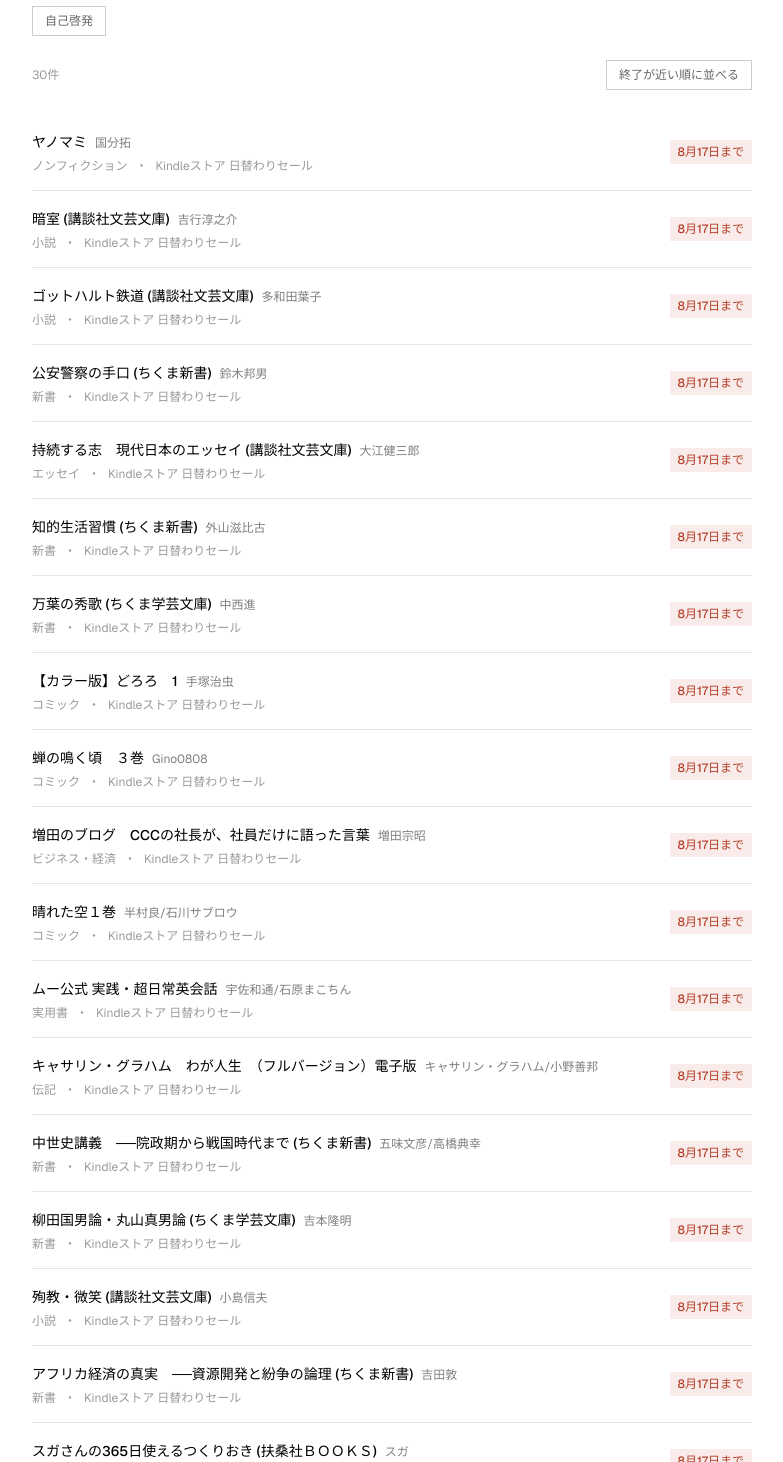
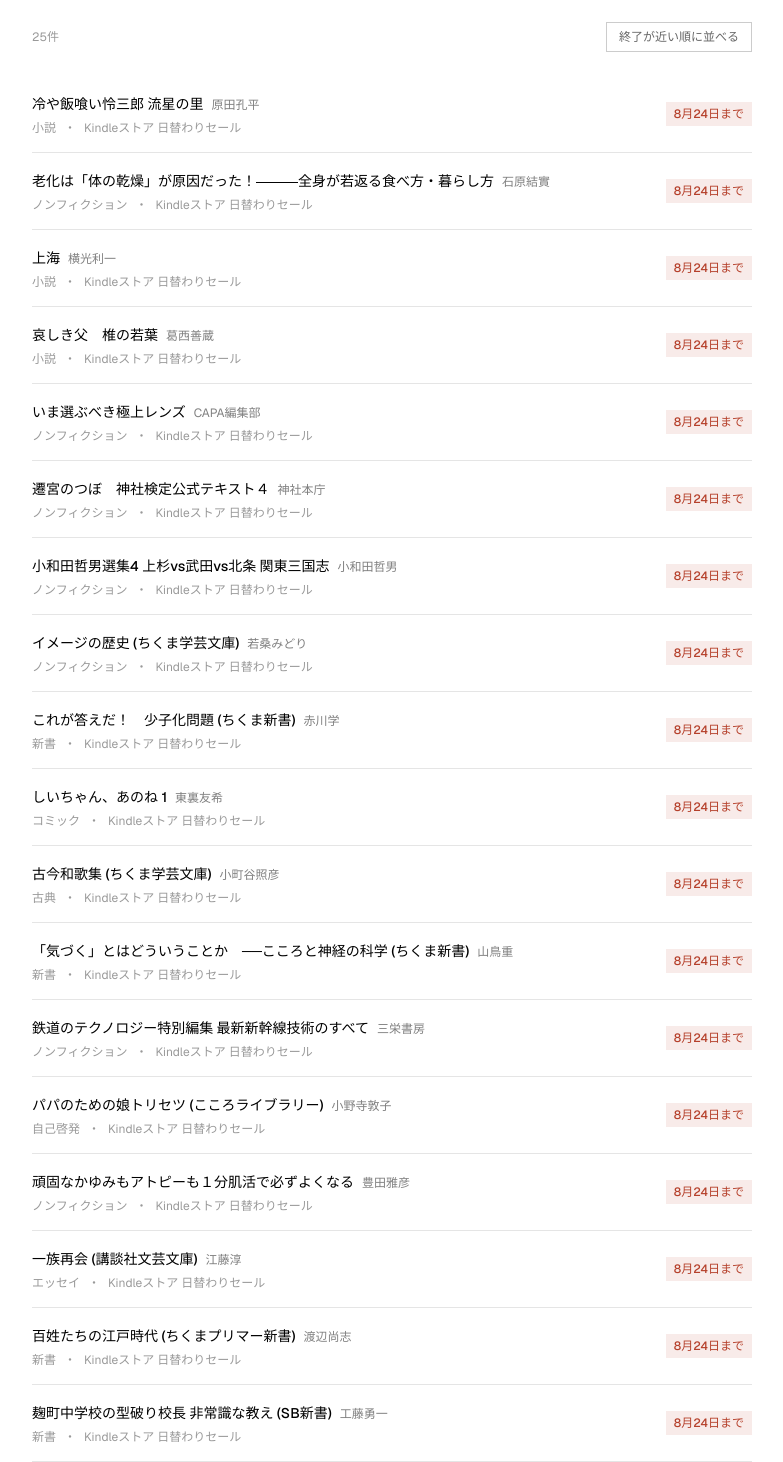
Before and after one commit to Wtr1818/kindle-sensho, a Next.js app: page /today-sale in a window 1280 px wide. Shown: the part 348-1810 px from the top of the page, without its empty margins (248-1031 px from the left). Built offline with nearby package versions, Linux system fonts and the light colour scheme.

Commit message:
セール情報を日次更新（2026-08-24）
サマーセール第2弾・早川書房夏の大感謝セール（ともに8/20終了）に紐づく既存11記事のonSaleフラグをfalseに戻し、本日のKindle日替わりセール25件をdailySaleList.tsに反映

```diff
--- a/data/dailySaleList.ts
+++ b/data/dailySaleList.ts
@@ -10,277 +10,232 @@
   saleEndsAt?: string;
 };
 
-export const dailySaleUpdatedAt = "2026-08-18";
+export const dailySaleUpdatedAt = "2026-08-24";
 
 export const dailySaleList: SaleListItem[] = [
   {
-    title: "ヤノマミ",
-    author: "国分拓",
-    asin: "B008OB59L2",
-    link: "https://www.amazon.co.jp/dp/B008OB59L2/?tag=yomimado91-22",
+    title: "冷や飯喰い怜三郎 流星の里",
+    author: "原田孔平",
+    asin: "B009SJ918Q",
+    link: "https://www.amazon.co.jp/dp/B009SJ918Q/?tag=yomimado91-22",
+    saleName: "Kindleストア 日替わりセール",
+    genre: "小説",
+    saleEndsAt: "2026-08-25",
+  },
+  {
+    title: "老化は「体の乾燥」が原因だった！―――全身が若返る食べ方・暮らし方",
+    author: "石原結實",
+    asin: "B00EU9MZQ4",
+    link: "https://www.amazon.co.jp/dp/B00EU9MZQ4/?tag=yomimado91-22",
     saleName: "Kindleストア 日替わりセール",
     genre: "ノンフィクション",
-    saleEndsAt: "2026-08-18",
+    saleEndsAt: "2026-08-25",
   },
   {
-    title: "暗室 (講談社文芸文庫)",
-    author: "吉行淳之介",
-    asin: "B00GY19JJ2",
-    link: "https://www.amazon.co.jp/dp/B00GY19JJ2/?tag=yomimado91-22",
+    title: "上海",
+    author: "横光利一",
+    asin: "B00GYTHSR4",
+    link: "https://www.amazon.co.jp/dp/B00GYTHSR4/?tag=yomimado91-22",
     saleName: "Kindleストア 日替わりセール",
     genre: "小説",
-    saleEndsAt: "2026-08-18",
+    saleEndsAt: "2026-08-25",
   },
   {
-    title: "ゴットハルト鉄道 (講談社文芸文庫)",
-    author: "多和田葉子",
-    asin: "B00HSGLEWW",
-    link: "https://www.amazon.co.jp/dp/B00HSGLEWW/?tag=yomimado91-22",
+    title: "哀しき父　椎の若葉",
+    author: "葛西善蔵",
+    asin: "B00J4GE6ZG",
+    link: "https://www.amazon.co.jp/dp/B00J4GE6ZG/?tag=yomimado91-22",
     saleName: "Kindleストア 日替わりセール",
     genre: "小説",
-    saleEndsAt: "2026-08-18",
+    saleEndsAt: "2026-08-25",
   },
   {
-    title: "公安警察の手口 (ちくま新書)",
-    author: "鈴木邦男",
-    asin: "B00HULD5RW",
-    link: "https://www.amazon.co.jp/dp/B00HULD5RW/?tag=yomimado91-22",
+    title: "いま選ぶべき極上レンズ",
+    author: "CAPA編集部",
+    asin: "B00YGVJSD4",
+    link: "https://www.amazon.co.jp/dp/B00YGVJSD4/?tag=yomimado91-22",
+    saleName: "Kindleストア 日替わりセール",
+    genre: "ノンフィクション",
+    saleEndsAt: "2026-08-25",
+  },
+  {
+    title: "遷宮のつぼ　神社検定公式テキスト４",
+    author: "神社本庁",
+    asin: "B017LGYURE",
+    link: "https://www.amazon.co.jp/dp/B017LGYURE/?tag=yomimado91-22",
+    saleName: "Kindleストア 日替わりセール",
+    genre: "ノンフィクション",
+    saleEndsAt: "2026-08-25",
+  },
+  {
+    title: "小和田哲男選集4 上杉vs武田vs北条 関東三国志",
+    author: "小和田哲男",
+    asin: "B01AL822JC",
+    link: "https://www.amazon.co.jp/dp/B01AL822JC/?tag=yomimado91-22",
+    saleName: "Kindleストア 日替わりセール",
+    genre: "ノンフィクション",
+    saleEndsAt: "2026-08-25",
+  },
+  {
+    title: "イメージの歴史 (ちくま学芸文庫)",
+    author: "若桑みどり",
+    asin: "B01MYNKN9J",
+    link: "https://www.amazon.co.jp/dp/B01MYNKN9J/?tag=yomimado91-22",
+    saleName: "Kindleストア 日替わりセール",
+    genre: "ノンフィクション",
+    saleEndsAt: "2026-08-25",
+  },
+  {
+    title: "これが答えだ！　少子化問題 (ちくま新書)",
+    author: "赤川学",
+    asin: "B06XWC8F5X",
+    link: "https://www.amazon.co.jp/dp/B06XWC8F5X/?tag=yomimado91-22",
     saleName: "Kindleストア 日替わりセール",
     genre: "新書",
-    saleEndsAt: "2026-08-18",
+    saleEndsAt: "2026-08-25",
   },
   {
-    title: "持続する志　現代日本のエッセイ (講談社文芸文庫)",
-    author: "大江健三郎",
-    asin: "B00J03NY3I",
-    link: "https://www.amazon.co.jp/dp/B00J03NY3I/?tag=yomimado91-22",
+    title: "しいちゃん、あのね 1",
+    author: "東裏友希",
+    asin: "B075JDCT5C",
+    link: "https://www.amazon.co.jp/dp/B075JDCT5C/?tag=yomimado91-22",
+    saleName: "Kindleストア 日替わりセール",
+    genre: "コミック",
+    saleEndsAt: "2026-08-25",
+  },
+  {
+    title: "古今和歌集 (ちくま学芸文庫)",
+    author: "小町谷照彦",
+    asin: "B078XT3JPK",
+    link: "https://www.amazon.co.jp/dp/B078XT3JPK/?tag=yomimado91-22",
+    saleName: "Kindleストア 日替わりセール",
+    genre: "古典",
+    saleEndsAt: "2026-08-25",
+  },
+  {
+    title: "「気づく」とはどういうことか　──こころと神経の科学 (ちくま新書)",
+    author: "山鳥重",
+    asin: "B07BZK1FQS",
+    link: "https://www.amazon.co.jp/dp/B07BZK1FQS/?tag=yomimado91-22",
+    saleName: "Kindleストア 日替わりセール",
+    genre: "新書",
+    saleEndsAt: "2026-08-25",
+  },
+  {
+    title: "鉄道のテクノロジー特別編集 最新新幹線技術のすべて",
+    author: "三栄書房",
+    asin: "B07DPBHXXT",
+    link: "https://www.amazon.co.jp/dp/B07DPBHXXT/?tag=yomimado91-22",
+    saleName: "Kindleストア 日替わりセール",
+    genre: "ノンフィクション",
+    saleEndsAt: "2026-08-25",
+  },
+  {
+    title: "パパのための娘トリセツ (こころライブラリー)",
+    author: "小野寺敦子",
+    asin: "B07KF9D2G1",
+    link: "https://www.amazon.co.jp/dp/B07KF9D2G1/?tag=yomimado91-22",
+    saleName: "Kindleストア 日替わりセール",
+    genre: "自己啓発",
+    saleEndsAt: "2026-08-25",
+  },
+  {
+    title: "頑固なかゆみもアトピーも１分肌活で必ずよくなる",
+    author: "豊田雅彦",
+    asin: "B07KS358Z7",
+    link: "https://www.amazon.co.jp/dp/B07KS358Z7/?tag=yomimado91-22",
+    saleName: "Kindleストア 日替わりセール",
+    genre: "ノンフィクション",
+    saleEndsAt: "2026-08-25",
+  },
+  {
+    title: "一族再会 (講談社文芸文庫)",
+    author: "江藤淳",
+    asin: "B07L89THTW",
+    link: "https://www.amazon.co.jp/dp/B07L89THTW/?tag=yomimado91-22",
     saleName: "Kindleストア 日替わりセール",
     genre: "エッセイ",
-    saleEndsAt: "2026-08-18",
+    saleEndsAt: "2026-08-25",
   },
   {
-    title: "知的生活習慣 (ちくま新書)",
-    author: "外山滋比古",
-    asin: "B00U1BSI3Y",
-    link: "https://www.amazon.co.jp/dp/B00U1BSI3Y/?tag=yomimado91-22",
+    title: "百姓たちの江戸時代 (ちくまプリマー新書)",
+    author: "渡辺尚志",
+    asin: "B07LB2BS1S",
+    link: "https://www.amazon.co.jp/dp/B07LB2BS1S/?tag=yomimado91-22",
     saleName: "Kindleストア 日替わりセール",
     genre: "新書",
-    saleEndsAt: "2026-08-18",
+    saleEndsAt: "2026-08-25",
   },
   {
-    title: "万葉の秀歌 (ちくま学芸文庫)",
-    author: "中西進",
-    asin: "B014FI1CXG",
-    link: "https://www.amazon.co.jp/dp/B014FI1CXG/?tag=yomimado91-22",
+    title: "麹町中学校の型破り校長 非常識な教え (SB新書)",
+    author: "工藤勇一",
+    asin: "B07WWTT1K8",
+    link: "https://www.amazon.co.jp/dp/B07WWTT1K8/?tag=yomimado91-22",
     saleName: "Kindleストア 日替わりセール",
     genre: "新書",
-    saleEndsAt: "2026-08-18",
+    saleEndsAt: "2026-08-25",
   },
   {
-    title: "【カラー版】どろろ　1",
-    author: "手塚治虫",
-    asin: "B019FBFT6Y",
-    link: "https://www.amazon.co.jp/dp/B019FBFT6Y/?tag=yomimado91-22",
+    title: "詳解ディープラーニング 第2版",
+    author: "巣籠悠輔",
+    asin: "B081RN1Z9C",
+    link: "https://www.amazon.co.jp/dp/B081RN1Z9C/?tag=yomimado91-22",
     saleName: "Kindleストア 日替わりセール",
-    genre: "コミック",
-    saleEndsAt: "2026-08-18",
+    genre: "ノンフィクション",
+    saleEndsAt: "2026-08-25",
   },
   {
-    title: "蝉の鳴く頃　３巻",
-    author: "Gino0808",
-    asin: "B01HTP1CXW",
-    link: "https://www.amazon.co.jp/dp/B01HTP1CXW/?tag=yomimado91-22",
+    title: "好きになる病理学　第２版",
+    author: "早川欽哉",
+    asin: "B082SMSZHG",
+    link: "https://www.amazon.co.jp/dp/B082SMSZHG/?tag=yomimado91-22",
     saleName: "Kindleストア 日替わりセール",
-    genre: "コミック",
-    saleEndsAt: "2026-08-18",
+    genre: "ノンフィクション",
+    saleEndsAt: "2026-08-25",
   },
   {
-    title: "増田のブログ　CCCの社長が、社員だけに語った言葉",
-    author: "増田宗昭",
-    asin: "B071J6RCD4",
-    link: "https://www.amazon.co.jp/dp/B071J6RCD4/?tag=yomimado91-22",
+    title: "家庭、学校、職場で生かせる！自分と相手の非認知能力を伸ばすコツ",
+    author: "中山芳一",
+    asin: "B08BRRHVZL",
+    link: "https://www.amazon.co.jp/dp/B08BRRHVZL/?tag=yomimado91-22",
     saleName: "Kindleストア 日替わりセール",
-    genre: "ビジネス・経済",
-    saleEndsAt: "2026-08-18",
+    genre: "自己啓発",
+    saleEndsAt: "2026-08-25",
   },
   {
-    title: "晴れた空１巻",
-    author: "半村良/石川サブロウ",
-    asin: "B074SJZ8PL",
-    link: "https://www.amazon.co.jp/dp/B074SJZ8PL/?tag=yomimado91-22",
+    title: "或る年の冬　或る年の夏 (講談社文芸文庫)",
+    author: "藤枝静男",
+    asin: "B08CVGL4V9",
+    link: "https://www.amazon.co.jp/dp/B08CVGL4V9/?tag=yomimado91-22",
     saleName: "Kindleストア 日替わりセール",
-    genre: "コミック",
-    saleEndsAt: "2026-08-18",
+    genre: "小説",
+    saleEndsAt: "2026-08-25",
   },
   {
-    title: "ムー公式 実践・超日常英会話",
-    author: "宇佐和通/石原まこちん",
-    asin: "B074W3YLF7",
-    link: "https://www.amazon.co.jp/dp/B074W3YLF7/?tag=yomimado91-22",
+    title: "近代日本思想選　西田幾多郎 (ちくま学芸文庫)",
+    author: "小林敏明",
+    asin: "B08DD2FJDS",
+    link: "https://www.amazon.co.jp/dp/B08DD2FJDS/?tag=yomimado91-22",
     saleName: "Kindleストア 日替わりセール",
-    genre: "実用書",
-    saleEndsAt: "2026-08-18",
+    genre: "古典",
+    saleEndsAt: "2026-08-25",
   },
   {
-    title: "キャサリン・グラハム　わが人生　（フルバージョン）電子版",
-    author: "キャサリン・グラハム/小野善邦",
-    asin: "B07BMJSZSN",
-    link: "https://www.amazon.co.jp/dp/B07BMJSZSN/?tag=yomimado91-22",
+    title: "入浴の質が睡眠を決める",
+    author: "小林麻利子",
+    asin: "B08QCNN8YJ",
+    link: "https://www.amazon.co.jp/dp/B08QCNN8YJ/?tag=yomimado91-22",
     saleName: "Kindleストア 日替わりセール",
-    genre: "伝記",
-    saleEndsAt: "2026-08-18",
+    genre: "自己啓発",
+    saleEndsAt: "2026-08-25",
   },
   {
-    title: "中世史講義　──院政期から戦国時代まで (ちくま新書)",
-    author: "五味文彦/高橋典幸",
-    asin: "B07MR6ZBPS",
-    link: "https://www.amazon.co.jp/dp/B07MR6ZBPS/?tag=yomimado91-22",
-    saleName: "Kindleストア 日替わりセール",
-    genre: "新書",
-    saleEndsAt: "2026-08-18",
-  },
-  {
-    title: "柳田国男論・丸山真男論 (ちくま学芸文庫)",
-    author: "吉本隆明",
-    asin: "B07NYPCNZX",
-    link: "https://www.amazon.co.jp/dp/B07NYPCNZX/?tag=yomimado91-22",
-    saleName: "Kindleストア 日替わりセール",
-    genre: "新書",
-    saleEndsAt: "2026-08-18",
-  },
-  {
-    title: "殉教・微笑 (講談社文芸文庫)",
-    author: "小島信夫",
-    asin: "B07TYF6JD9",
-    link: "https://www.amazon.co.jp/dp/B07TYF6JD9/?tag=yomimado91-22",
-    saleName: "Kindleストア 日替わりセール",
-    genre: "小説",
-    saleEndsAt: "2026-08-18",
-  },
-  {
-    title: "アフリカ経済の真実　──資源開発と紛争の論理 (ちくま新書)",
-    author: "吉田敦",
-    asin: "B08BV2QL1P",
-    link: "https://www.amazon.co.jp/dp/B08BV2QL1P/?tag=yomimado91-22",
-    saleName: "Kindleストア 日替わりセール",
-    genre: "新書",
-    saleEndsAt: "2026-08-18",
-  },
-  {
-    title: "スガさんの365日使えるつくりおき (扶桑社ＢＯＯＫＳ)",
-    author: "スガ",
-    asin: "B08HYHC4DL",
-    link: "https://www.amazon.co.jp/dp/B08HYHC4DL/?tag=yomimado91-22",
-    saleName: "Kindleストア 日替わりセール",
-    genre: "実用書",
-    saleEndsAt: "2026-08-18",
-  },
-  {
-    title: "メルカリではじめる古着物販超入門",
-    author: "しーな",
-    asin: "B08Q3WNPW4",
-    link: "https://www.amazon.co.jp/dp/B08Q3WNPW4/?tag=yomimado91-22",
-    saleName: "Kindleストア 日替わりセール",
-    genre: "ビジネス・経済",
-    saleEndsAt: "2026-08-18",
-  },
-  {
-    title: "バロック音楽　──豊かなる生のドラマ (ちくま学芸文庫)",
-    author: "礒山雅",
-    asin: "B08V19FZT5",
-    link: "https://www.amazon.co.jp/dp/B08V19FZT5/?tag=yomimado91-22",
-    saleName: "Kindleストア 日替わりセール",
-    genre: "新書",
-    saleEndsAt: "2026-08-18",
-  },
-  {
-    title: "子どもの才能を伸ばすモンテッソーリ教具１００",
-    author: "伊藤あづさ/藤崎達宏",
-    asin: "B092CN7GFS",
-    link: "https://www.amazon.co.jp/dp/B092CN7GFS/?tag=yomimado91-22",
-    saleName: "Kindleストア 日替わりセール",
-    genre: "自己啓発",
-    saleEndsAt: "2026-08-18",
-  },
-  {
-    title: "インド文化入門 (ちくま学芸文庫)",
-    author: "辛島昇",
-    asin: "B095CFQKVC",
-    link: "https://www.amazon.co.jp/dp/B095CFQKVC/?tag=yomimado91-22",
-    saleName: "Kindleストア 日替わりセール",
-    genre: "新書",
-    saleEndsAt: "2026-08-18",
-  },
-  {
-    title: "子どもの幸せは腸が７割　３才までで決まる！最強の腸内環境のつくりかた",
-    author: "藤田紘一郎",
-    asin: "B097MH41RL",
-    link: "https://www.amazon.co.jp/dp/B097MH41RL/?tag=yomimado91-22",
-    saleName: "Kindleストア 日替わりセール",
-    genre: "自己啓発",
-    saleEndsAt: "2026-08-18",
-  },
-  {
-    title: "薬に頼らず痛風発作が防げる！　尿酸値リセット",
-    author: "細谷龍男",
-    asin: "B099WM7VHM",
-    link: "https://www.amazon.co.jp/dp/B099WM7VHM/?tag=yomimado91-22",
-    saleName: "Kindleストア 日替わりセール",
-    genre: "自己啓発",
-    saleEndsAt: "2026-08-18",
-  },
-  {
-    title: "くまの限界食堂 (扶桑社ムック)",
-    author: "KUMA",
-    asin: "B09WDKNSCG",
-    link: "https://www.amazon.co.jp/dp/B09WDKNSCG/?tag=yomimado91-22",
-    saleName: "Kindleストア 日替わりセール",
-    genre: "コミック",
-    saleEndsAt: "2026-08-18",
-  },
-  {
-    title: "にっぽんカラス遊戯 スーパービジュアル版 にっぽんの野鳥シリーズ",
-    author: "ポンプラボ/宮本桂/松原始",
-    asin: "B09ZB6JQ4R",
-    link: "https://www.amazon.co.jp/dp/B09ZB6JQ4R/?tag=yomimado91-22",
-    saleName: "Kindleストア 日替わりセール",
+    title: "W05 世界のすごい島300 (地球の歩き方W)",
+    author: "地球の歩き方編集室",
+    asin: "B095K7FYBK",
+    link: "https://www.amazon.co.jp/dp/B095K7FYBK/?tag=yomimado91-22",
+    saleName: "Kindleストア 期間限定キャンペーン",
     genre: "ノンフィクション",
-    saleEndsAt: "2026-08-18",
-  },
-  {
-    title: "スティーブ・ジョブズの生声　本人自らの発言だからこそ見える真実",
-    author: "ジョージ・ビーム/鷹取孝",
-    asin: "B0BGSB7GKV",
-    link: "https://www.amazon.co.jp/dp/B0BGSB7GKV/?tag=yomimado91-22",
-    saleName: "Kindleストア 日替わりセール",
-    genre: "伝記",
-    saleEndsAt: "2026-08-18",
-  },
-  {
-    title: "マンガ 日本の歴史がわかる本【幕末・維新～現代】編――明暗はどこで分かれたか！？",
-    author: "小和田哲男/小杉あきら",
-    asin: "B0BQV8DQWQ",
-    link: "https://www.amazon.co.jp/dp/B0BQV8DQWQ/?tag=yomimado91-22",
-    saleName: "Kindleストア 日替わりセール",
-    genre: "コミック",
-    saleEndsAt: "2026-08-18",
-  },
-  {
-    title: "絵画を読む　──イコノロジー入門 (ちくま学芸文庫)",
-    author: "若桑みどり",
-    asin: "B0BX9FGG2W",
-    link: "https://www.amazon.co.jp/dp/B0BX9FGG2W/?tag=yomimado91-22",
-    saleName: "Kindleストア 日替わりセール",
-    genre: "新書",
-    saleEndsAt: "2026-08-18",
-  },
-  {
-    title: "桶狭間で死ぬ義元",
-    author: "白蔵盈太",
-    asin: "B0C1B6S5Z8",
-    link: "https://www.amazon.co.jp/dp/B0C1B6S5Z8/?tag=yomimado91-22",
-    saleName: "Kindleストア 日替わりセール",
-    genre: "小説",
-    saleEndsAt: "2026-08-18",
+    saleEndsAt: "2026-09-03",
   },
 ];
--- a/data/entries.ts
+++ b/data/entries.ts
@@ -56,9 +56,7 @@
       "本人が好んで再読する作品として複数のメディア・ファンサイトで紹介されている",
     sourceUrl: "https://www.buzzfeed.com/kagrawal/books-rm-of-bts-has-read-or-recommended",
     status: "active",
-    onSale: true,
-    saleName: "Kindleストア サマーセール第2弾",
-    saleEndsLabel: "8/20まで",
+    onSale: false,
     dateAdded: "2026-06-21",
   },
   {
@@ -321,9 +319,7 @@
     sourceLabel: "One Grand Booksの選書リストで「人生に最も影響を与えた本」として紹介",
     sourceUrl: "https://onegrandbooks.com/shop/curators/chef/thomas-keller/",
     status: "active",
-    onSale: true,
-    saleName: "Kindleストア サマーセール第2弾",
-    saleEndsLabel: "8/20まで",
+    onSale: false,
     dateAdded: "2026-06-22",
   },
   {
@@ -347,9 +343,7 @@
     sourceLabel: "メタバースの構想を得たと複数のインタビューで本人が言及",
     sourceUrl: "https://venturebeat.com/games/jensen-huang-interview-the-physical-world-and-the-metaverse-can-be-connected/",
     status: "active",
-    onSale: true,
-    saleName: "Kindleストア サマーセール第2弾",
-    saleEndsLabel: "8/20まで",
+    onSale: false,
     dateAdded: "2026-06-22",
   },
   {
@@ -373,9 +367,7 @@
     sourceLabel: "「人生最高の本」と本人が複数のインタビューで発言",
     sourceUrl: "https://www.cnbc.com/2017/10/05/bezos-favorite-kazuo-ishiguro-wins-the-nobel-prize-in-literature.html",
     status: "active",
-    onSale: true,
-    saleName: "Kindleストア サマーセール第2弾",
-    saleEndsLabel: "8/20まで",
+    onSale: false,
     dateAdded: "2026-06-22",
   },
   {
@@ -399,9 +391,7 @@
     sourceLabel: "文庫版の帯に本人の推薦コメントが掲載されている",
     sourceUrl: "https://tsunatsuna.blog.ss-blog.jp/2005-02-23",
     status: "active",
-    onSale: true,
-    saleName: "Kindleストア サマーセール第2弾",
-    saleEndsLabel: "8/20まで",
+    onSale: false,
     dateAdded: "2026-06-22",
   },
   {
@@ -593,9 +583,7 @@
     sourceLabel: "「最も好きな小説家」と公言し、10代で読んだ経緯をインタビューで振り返っている",
     sourceUrl: "https://www.koreaherald.com/article/10518180",
     status: "active",
-    onSale: true,
-    saleName: "Kindleストア サマーセール第2弾",
-    saleEndsLabel: "8/20まで",
+    onSale: false,
     dateAdded: "2026-06-24",
   },
   {
@@ -764,9 +752,7 @@
     sourceUrl:
       "https://www.cbc.ca/radio/q/wednesday-oct-20-2021-denis-villeneuve-joe-dator-and-more-1.6215575/dune-director-denis-villeneuve-on-adapting-frank-herbert-s-notoriously-unfilmable-sci-fi-epic-1.6215592",
     status: "active",
-    onSale: true,
-    saleName: "Kindleストア サマーセール第2弾",
-    saleEndsLabel: "8/20まで",
+    onSale: false,
     dateAdded: "2026-06-24",
   },
   {
@@ -1681,9 +1667,7 @@
       "2008年に自身の読書クラブで選書し「最も重要な本」と明言（oprah.com）",
     sourceUrl: "https://www.oprah.com/",
     status: "active",
-    onSale: true,
-    saleName: "Kindleストア サマーセール第2弾",
-    saleEndsLabel: "8/20まで",
+    onSale: false,
     dateAdded: "2026-07-25",
   },
   {
@@ -1806,9 +1790,7 @@
       "日経BOOKプラス「本との出会いも一期一会」インタビューで、真のリーダーシップを学んだ一冊として紹介",
     sourceUrl: "https://bookplus.nikkei.com/atcl/column/111500600/120600004/",
     status: "active",
-    onSale: true,
-    saleName: "Kindleストア サマーセール第2弾",
-    saleEndsLabel: "8/20まで",
+    onSale: false,
     dateAdded: "2026-07-27",
   },
   {
@@ -2303,9 +2285,7 @@
     sourceUrl:
       "https://www.bandwagon.asia/articles/7-book-recommendations-from-your-favourite-kpop-artists-bts-rm-got7-jay-b-blackpink-jisoo-nct-jaehyun-red-velvet-irene-iu-bookstagram-booktuber",
     status: "active",
-    onSale: true,
-    saleName: "Kindleストア サマーセール第2弾",
-    saleEndsLabel: "8/20まで",
+    onSale: false,
     dateAdded: "2026-08-01",
   },
   {
@@ -2809,9 +2789,7 @@
     sourceLabel: "byTRUST.jpのインタビュー記事で本人が発言",
     sourceUrl: "https://bytrust.jp/1856",
     status: "active",
-    onSale: true,
-    saleName: "Kindleストア サマーセール第2弾",
-    saleEndsLabel: "8/20まで",
+    onSale: false,
     dateAdded: "2026-08-08",
   },
   {
```
